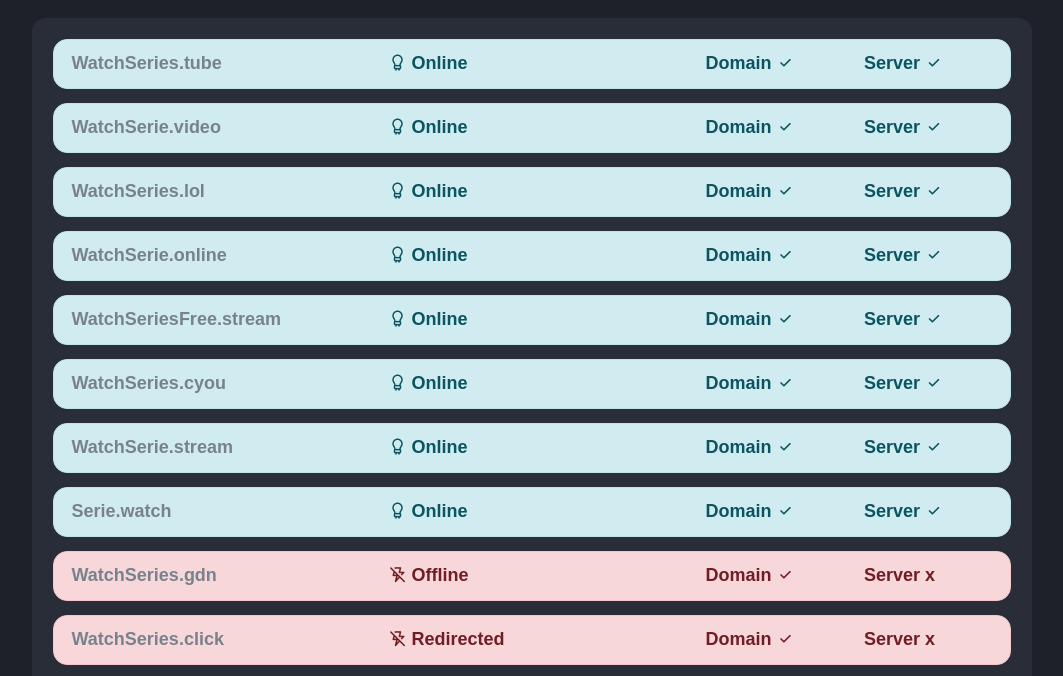
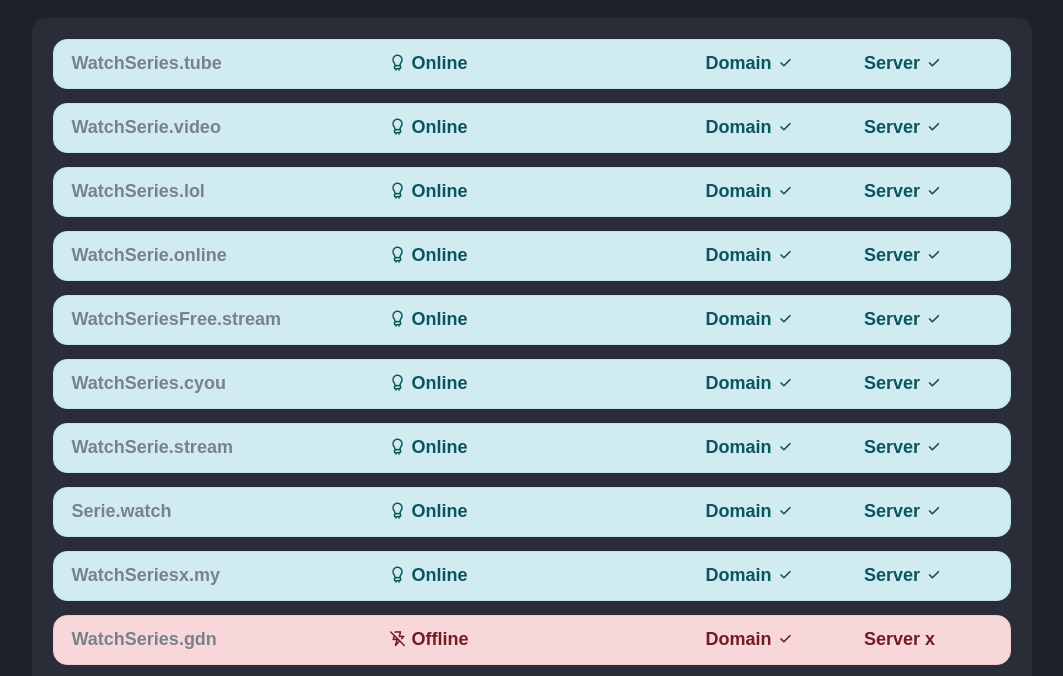
Before and after one commit to telepisodes/official-watchseries, a plain HTML site: page index.html in a window 1280 px wide. Shown: the part 117-793 px from the top of the page, without its empty margins (108-1171 px from the left). Drawn offline with nearby package versions, Linux system fonts and the light colour scheme.

Commit message:
add domain

```diff
--- a/index.html
+++ b/index.html
@@ -179,6 +179,15 @@ p {
                 </div>
             </div>
 
+            <div class="alert alert-info" role="alert" style="font-size: 18px; font-weight: bold;">
+                <div class="row">
+                    <div class="col-sm-4"><a href="https://watchseriesx.my" target="_blank">WatchSeriesx.my</a></div>
+                    <div class="col-sm-4" id="status-2"><i class="uil uil-lightbulb"></i> Online</div>
+                    <div class="col-sm-2">Domain <i class="uil uil-check"></i> </div>
+                    <div class="col-sm-2">Server <i class="uil uil-check"></i> </div>
+                </div>
+            </div>
+
             <div class="alert alert-primary" role="alert" style="font-size: 18px; font-weight: bold;">
                 <div class="row">
                     <div class="col-sm-4"><a href="https://www.watchseries.gdn" target="_blank">WatchSeries.gdn</a></div><div class="col-sm-4" id="status-2"><i class="uil uil-bolt-slash"></i> Offline</div>
```
